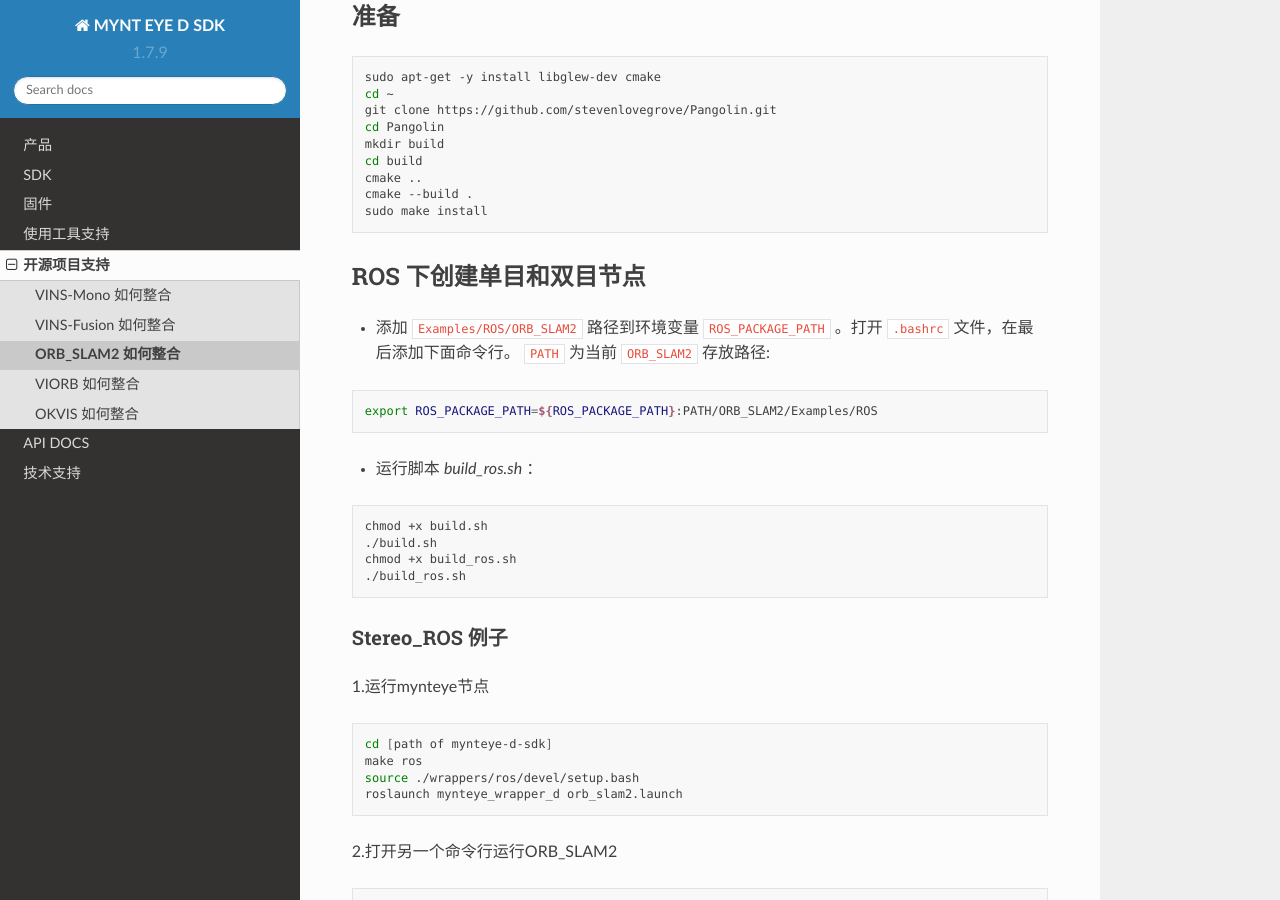
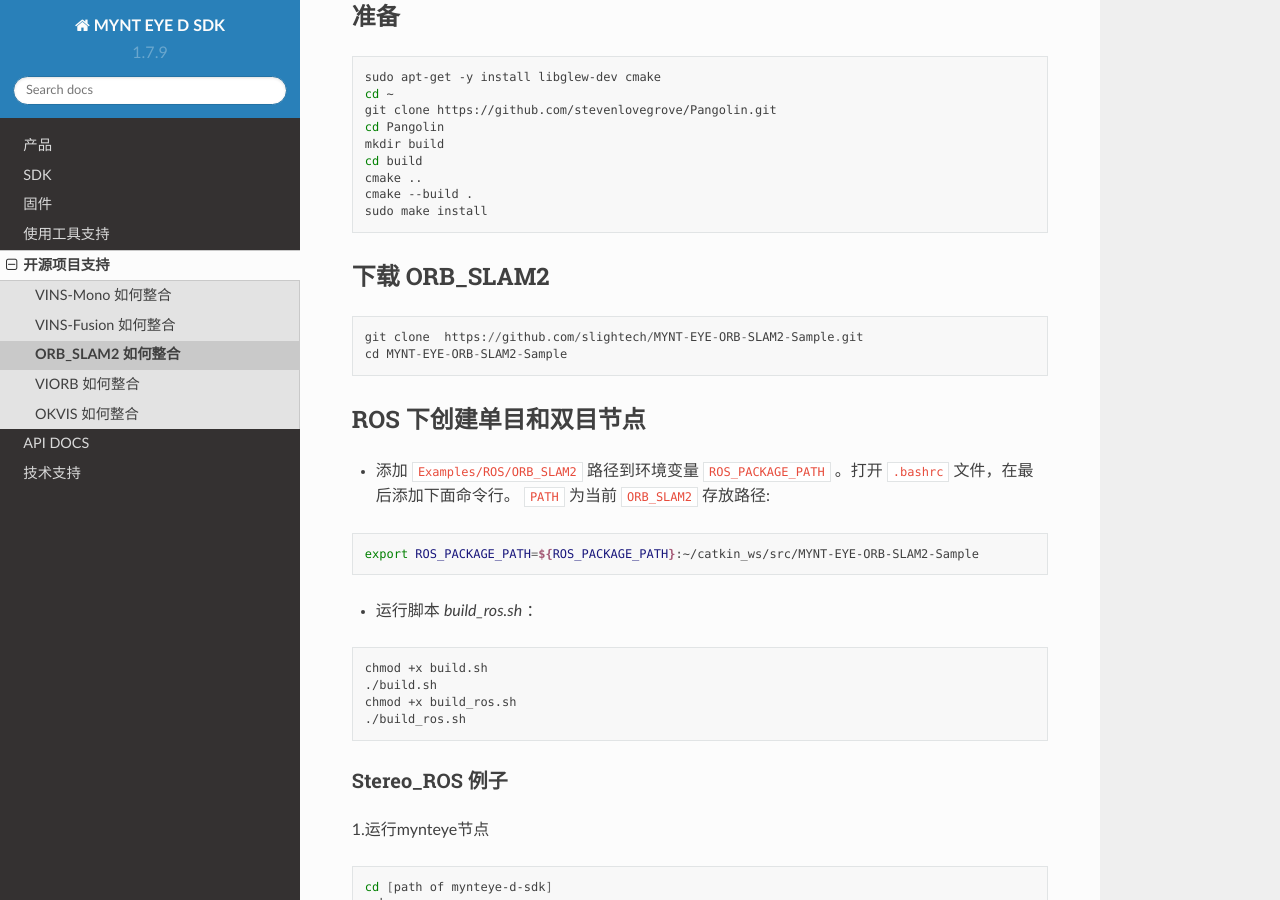
Before and after one commit to slightech/MYNT-EYE-D-SDK-Docs-zh_CN, a Sphinx documentation site: the page built from docs/openproject/orb_slam2.rst, in a window 1280 px wide and 900 px high, scrolled down 326 px. Built offline with Sphinx 7.4.7 and the Read the Docs theme 2.0.0, drawn with Linux system fonts in a browser that asks for light colours.

Commit message:
docs(*): modify orbslam

```diff
--- a/docs/openproject/orb_slam2.rst
+++ b/docs/openproject/orb_slam2.rst
@@ -26,6 +26,15 @@
     cmake --build .
     sudo make install
 
+下载 ORB_SLAM2
+---------------------
+
+.. code-block::
+
+  git clone  https://github.com/slightech/MYNT-EYE-ORB-SLAM2-Sample.git
+  cd MYNT-EYE-ORB-SLAM2-Sample
+
+
 ROS 下创建单目和双目节点
 ------------------------
 
@@ -33,7 +42,7 @@
 
 .. code-block:: bash
 
-  export ROS_PACKAGE_PATH=${ROS_PACKAGE_PATH}:PATH/ORB_SLAM2/Examples/ROS
+  export ROS_PACKAGE_PATH=${ROS_PACKAGE_PATH}:~/catkin_ws/src/MYNT-EYE-ORB-SLAM2-Sample
 
 * 运行脚本 `build_ros.sh` ：
 
```
